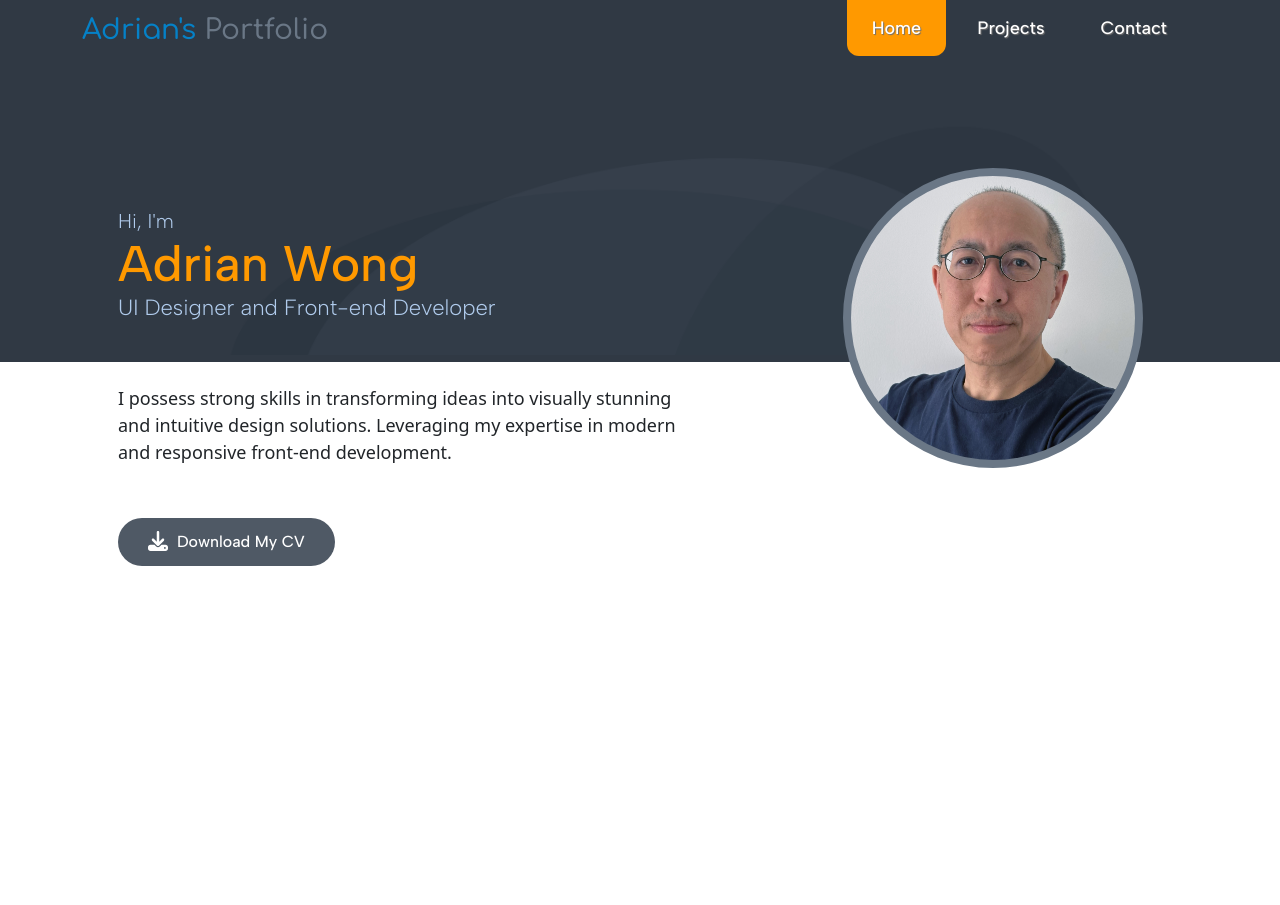
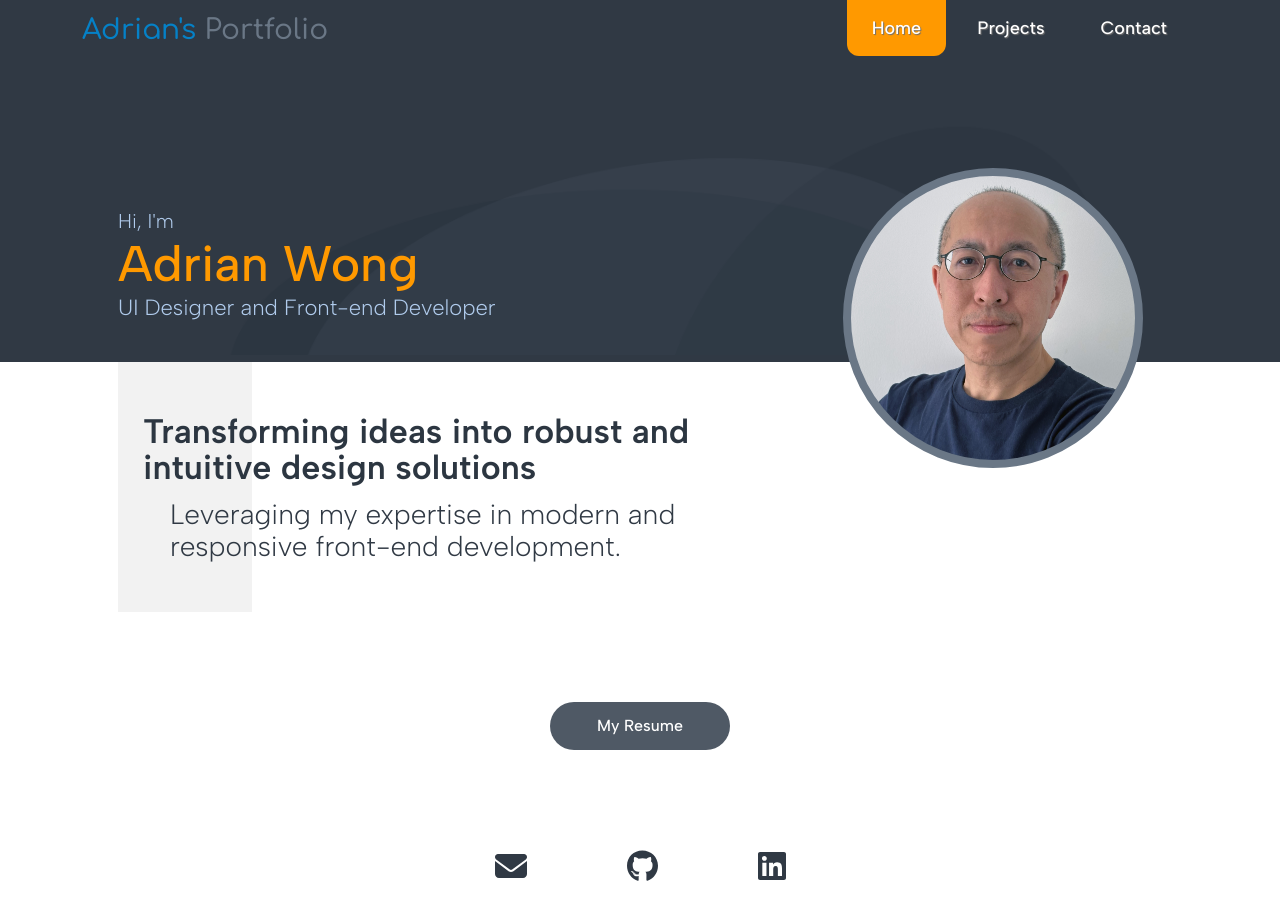
Before and after one commit to adriwg/Adrian-react-portfolio, a React (Create React App) app: page / in a window 1280 px wide. Before the commit the page ends 800 px from the top, so only its background shows below. Built offline with nearby package versions, Linux system fonts and the light colour scheme.

Commit message:
Modified the landing page design layout, modified README

```diff
--- a/src/App.js
+++ b/src/App.js
@@ -6,10 +6,10 @@ import Projects from './components/Projects';
 import Contact from './components/Contact';
 import { library } from '@fortawesome/fontawesome-svg-core';
 import { fab } from '@fortawesome/free-brands-svg-icons';
-import { faEnvelope, faDownload} from '@fortawesome/free-solid-svg-icons';
+import { faEnvelope} from '@fortawesome/free-solid-svg-icons';
 import 'bootstrap/dist/css/bootstrap.css'
 
-library.add(fab, faEnvelope, faDownload);
+library.add(fab, faEnvelope);
 
 function App() {
   return (
--- a/src/components/Home.js
+++ b/src/components/Home.js
@@ -18,16 +18,30 @@ const Home = () => {
       </section>
       <section className="section_content_home">
         <div className="container">
-          <p>
-          I possess strong skills in transforming ideas into visually stunning and intuitive design solutions. Leveraging my expertise in modern and responsive front-end development.
-          </p>
+          <div className="brand_statments">
+            <div className="statements_wrapper">
+              <span className="b1">Transforming ideas into robust and intuitive design solutions</span>
+              <span className="b2">Leveraging my expertise in modern and responsive front-end development.</span>
+            </div>
+          </div>
           <div className="btn_wrapper">
             <a href={cv} className="btn-default btn_cv">
-              <FontAwesomeIcon icon="fa-solid fa-download" size="lg" style={{color: "#ffffff",}} />&nbsp;
-            Download My CV
+            My Resume
             </a>
           </div>
-
+          <div className="contact_wrapper">
+            <div className="contactLink">
+              <a href="mailto:adrianwg04@gmail.com">
+                <FontAwesomeIcon icon="fa-solid fa-envelope" size="2xl" style={{color: "#303944",}} />
+              </a>
+              <a href="https://github.com/adriwg">
+                <FontAwesomeIcon icon="fa-brands fa-github" size="2xl" style={{color: "#303944",}} />
+              </a>
+              <a href="https://www.linkedin.com/in/adriwg">
+                <FontAwesomeIcon icon="fa-brands fa-linkedin" size="2xl" style={{color: "#303944",}} />
+              </a>
+            </div>
+          </div>
         </div>
       </section>
     </div>
--- a/src/css/Home.css
+++ b/src/css/Home.css
@@ -35,18 +35,54 @@
 }
 
 .section_content_home .container {
-    padding: 23px 48px;
-}
-
-.section_content_home .container p {
-    font-size: 18px;
-    font-weight: 400;
+    padding: 0 48px 23px 48px;
 }
 
 .section_content_home .container .btn_cv {
     display: inline-block;
-    margin-top: 36px;
+    margin-top: 80px;
+    width: 180px;
+    text-align: center;
 }
+
+.section_content_home .container .brand_statments {
+    position: relative;
+    margin-left: 0;
+}
+
+.section_content_home .container .brand_statments:before {
+    content: "";
+    position: absolute;
+    display: none;
+    width: 134px;
+    height: 250px;
+    background-color: #f2f2f2;
+    left: 0;
+    top:0;
+}
+
+.b1,
+.b2 {
+    font-family: "Albert Sans";
+    display: inline-block;
+}
+
+.contact_wrapper {
+    display: flex;
+    justify-content: space-around;
+    align-items: center;
+    margin-top: 100px;
+}
+
+.contactLink a {
+    text-decoration: none;
+    margin-right: 100px;
+}
+
+.contactLink a:last-child {
+    margin-right: 0;
+}
+
 
 @media screen and (min-width: 375px) {
 
@@ -63,7 +99,7 @@
     .nameWrapper {
         width:100%;
         left:0;
-        top: 40px;
+        top: 28px;
         text-align: center;
     }
 
@@ -77,29 +113,45 @@
     }
 
     .hi {
-        font-size: 16px;
+        font-size: 18px;
     }
 
     .name {
-        font-size: 32px;
-        margin-top: -10px;
+        font-size: 34px;
+        margin-top: -8px;
     }
 
     .title {
         font-size: 18px;
-        margin-top: -10px;
+        margin-top: -6px;
     }
 
     .section_content_home {
         margin-top: 124px;
     }
 
-    .section_content_home .container p {
-        width: 100%;
+    .section_content_home .container .btn_wrapper {
+        text-align: center;
     }
 
-    .section_content_home .container .btn_wrapper {
-        text-align: center;
+    .b1{
+        font-size: 28px;
+        font-weight: 600;
+        color: #2c3641;
+        line-height: 30px;
+    }
+
+    .b2{
+        font-size: 23px;
+        font-weight: 300;
+        color: #303944;
+        line-height: 26px;
+        margin-top: 16px;
+        margin-left: 0;
+    }
+
+    .section_content_home .container {
+        padding: 20px 48px 23px 48px;
     }
 
 
@@ -149,13 +201,43 @@
         margin-top: 0;
     }
 
-    .section_content_home .container p {
-        width: 55%;
+
+    .section_content_home .container .brand_statments {
+        width: 65%;
+        height: 260px;
     }
 
-    .section_content_home .container .btn_wrapper {
-        text-align: left;
+    .section_content_home .container .brand_statments:before {
+        display: block;
     }
+
+.statements_wrapper {
+    position: absolute;
+    left: 25px;
+    top:52px;
+}
+
+.b1{
+    font-size: 31px;
+    font-weight: 600;
+    color: #2c3641;
+    line-height: 33px;
+
+}
+
+.b2{
+    font-size: 24px;
+    font-weight: 300;
+    color: #303944;
+    line-height: 28px;
+    margin-top: 12px;
+    margin-left: 0px;
+}
+
+.section_content_home .container {
+    padding: 0 0 23px 0;
+}
+
 
 }
 
@@ -173,4 +255,47 @@
         height: 300px;
     }
 
+    .b1{
+        font-size: 34px;
+        font-weight: 600;
+        color: #2c3641;
+        line-height: 36px;
+
+    }
+
+    .b2{
+        font-size: 28px;
+        font-weight: 300;
+        color: #303944;
+        line-height: 32px;
+        margin-top: 12px;
+        margin-left: 27px;
+    }
+
+    .section_content_home .container {
+        padding: 0 48px 23px 48px;
+    }
+
+
 }
+
+@media screen and (min-width: 1400px) {
+
+    .b1{
+        font-size: 40px;
+        font-weight: 600;
+        color: #2c3641;
+        line-height: 40px;
+
+    }
+
+    .b2{
+        font-size: 36px;
+        font-weight: 300;
+        color: #303944;
+        line-height: 40px;
+        margin-top: 12px;
+        margin-left: 60px;
+    }
+
+}
```
Also changed, not shown: 1 other file (tests, documents, lock files or other folders).
